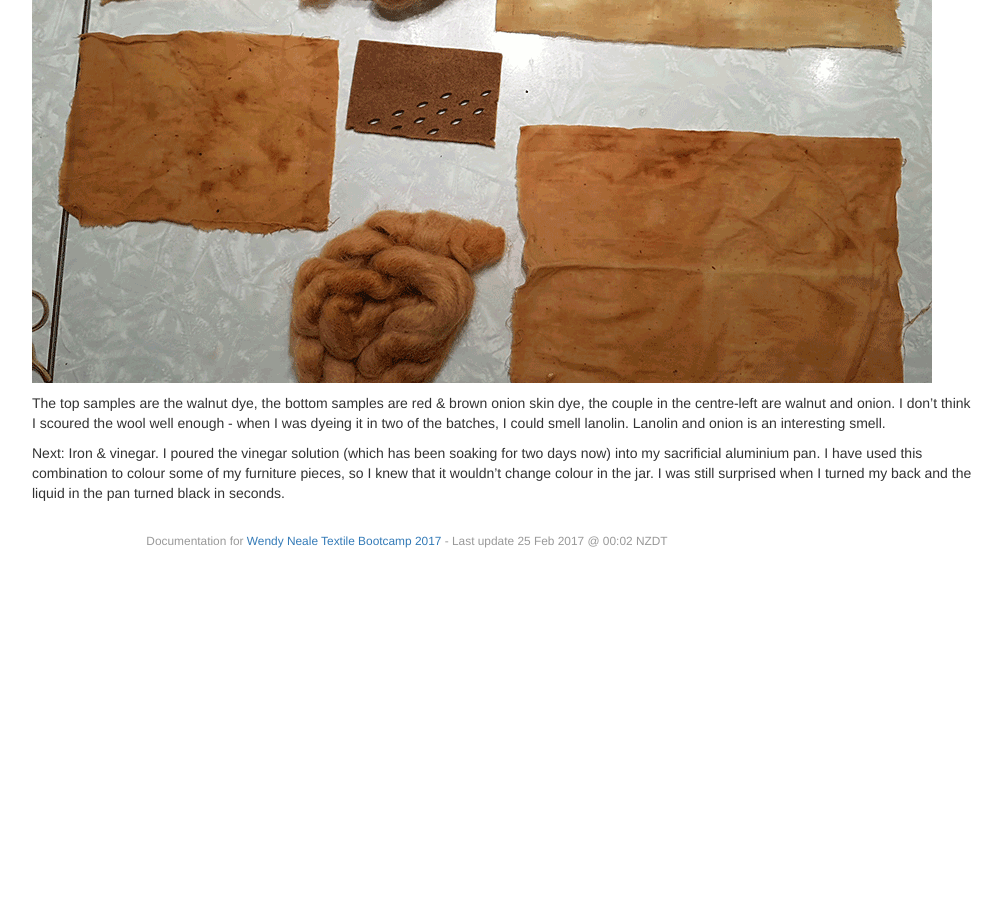
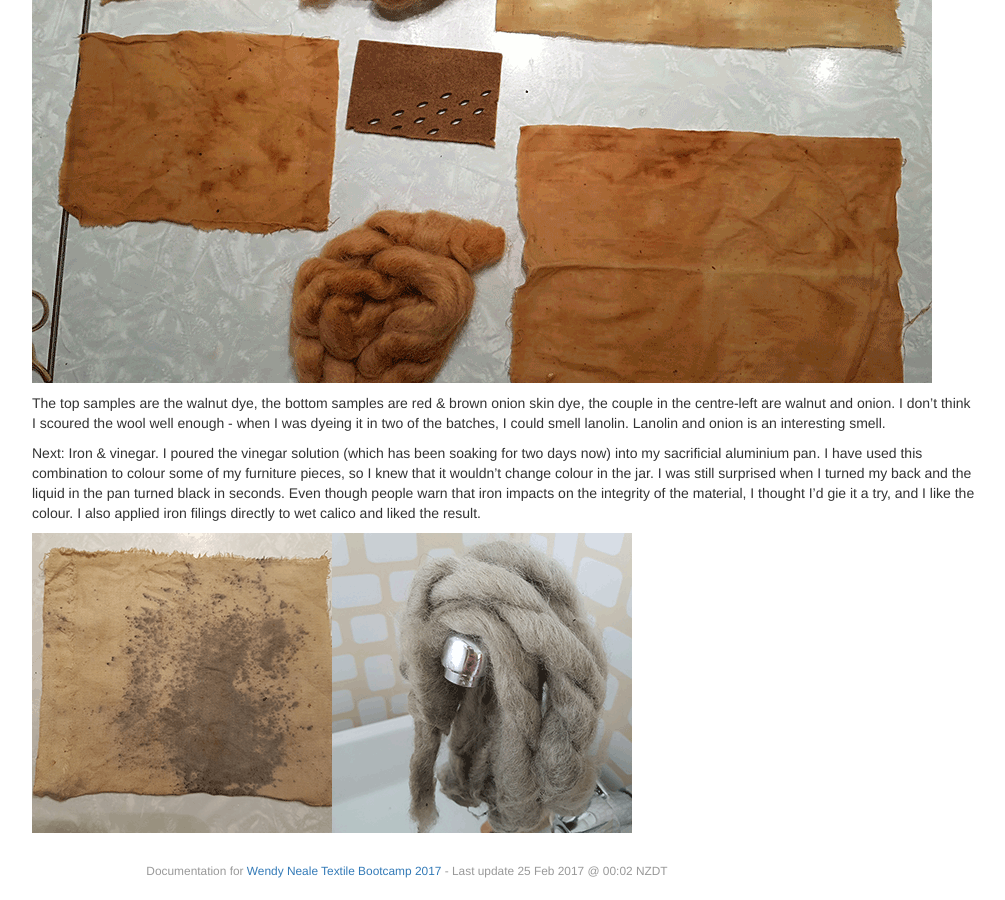
Before and after one commit to wendwarge/wendwarge.github.io, a Jekyll site: the page built from _posts/2017-02-22-day-two.md, in a window 1280 px wide and 900 px high, scrolled down 4343 px. Shown: the whole window, without its empty margins (233-1238 px from the left). Built offline with Jekyll 4.4.1, drawn with Linux system fonts in a browser that asks for light colours; before the commit the page ends 4913 px from its top, so only the background shows below that.

Commit message:
day two updates

```diff
--- a/_posts/2017-02-22-day-two.md
+++ b/_posts/2017-02-22-day-two.md
@@ -59,4 +59,6 @@ And then I started on the onion skins - using a stainless steel pan this time.
 
 The top samples are the walnut dye, the bottom samples are red & brown onion skin dye, the couple in the centre-left are walnut and onion. I don't think I scoured the wool well enough - when I was dyeing it in two of the batches, I could smell lanolin. Lanolin and onion is an interesting smell.
 
-Next: Iron & vinegar. I poured the vinegar solution (which has been soaking for two days now) into my sacrificial aluminium pan. I have used this combination to colour some of my furniture pieces, so I knew that it wouldn't change colour in the jar. I was still surprised when I turned my back and the liquid in the pan turned black in seconds.
+Next: Iron & vinegar. I poured the vinegar solution (which has been soaking for two days now) into my sacrificial aluminium pan. I have used this combination to colour some of my furniture pieces, so I knew that it wouldn't change colour in the jar. I was still surprised when I turned my back and the liquid in the pan turned black in seconds. Even though people warn that iron impacts on the integrity of the material, I thought I'd gie it a try, and I like the colour. I also applied iron filings directly to wet calico and liked the result.
+
+![Iron Filings](/images/2017-02-22-day-two/iron-filings.png)![Iron Wool](/images/2017-02-22-day-two/iron-wool.png)
```
Also changed, not shown: _posts/2017-02-23-day-three.md (+1 -1 lines), images/2017-02-22-day-two/iron-filings.png (added), images/2017-02-22-day-two/iron-wool.png (added).
